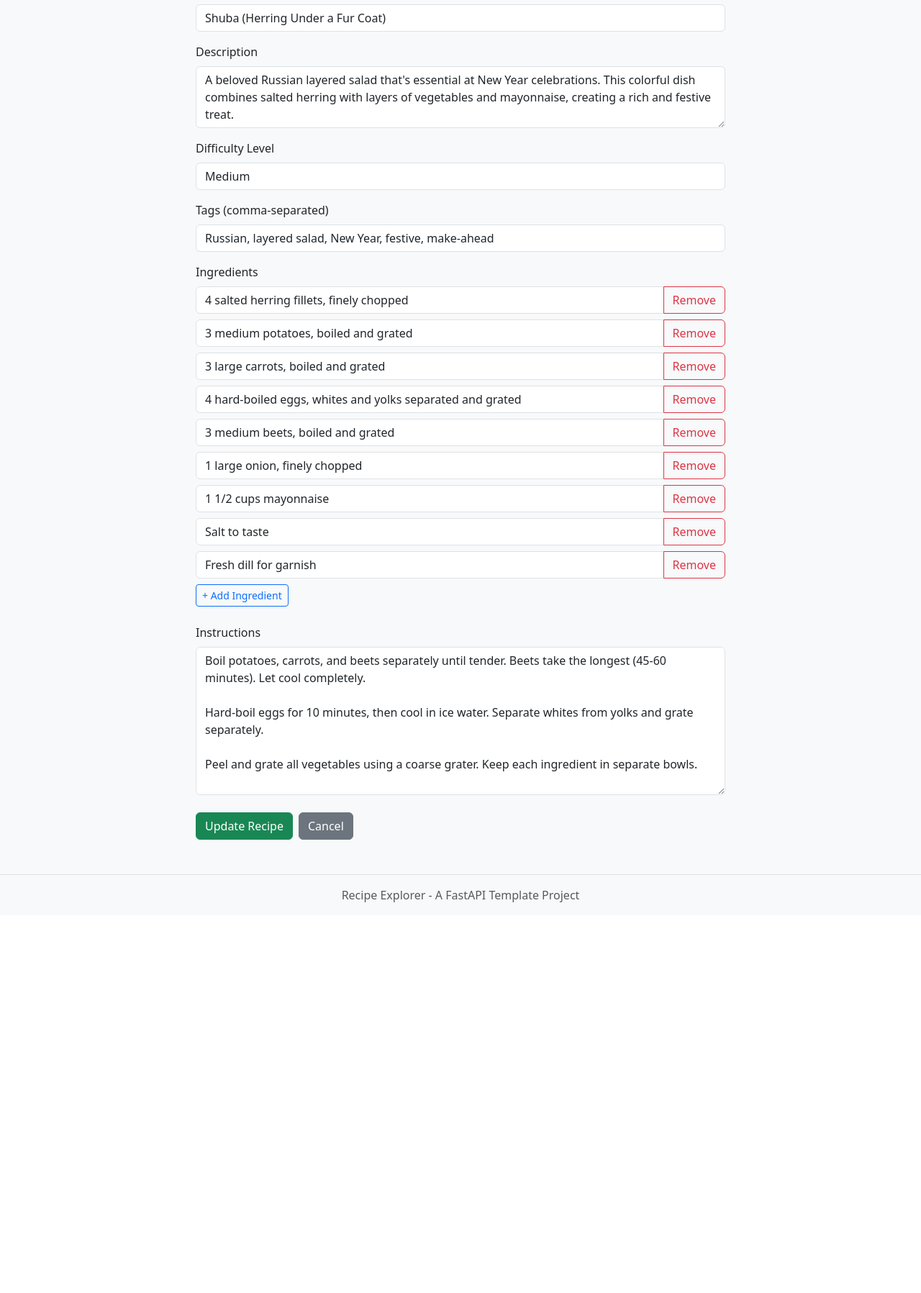
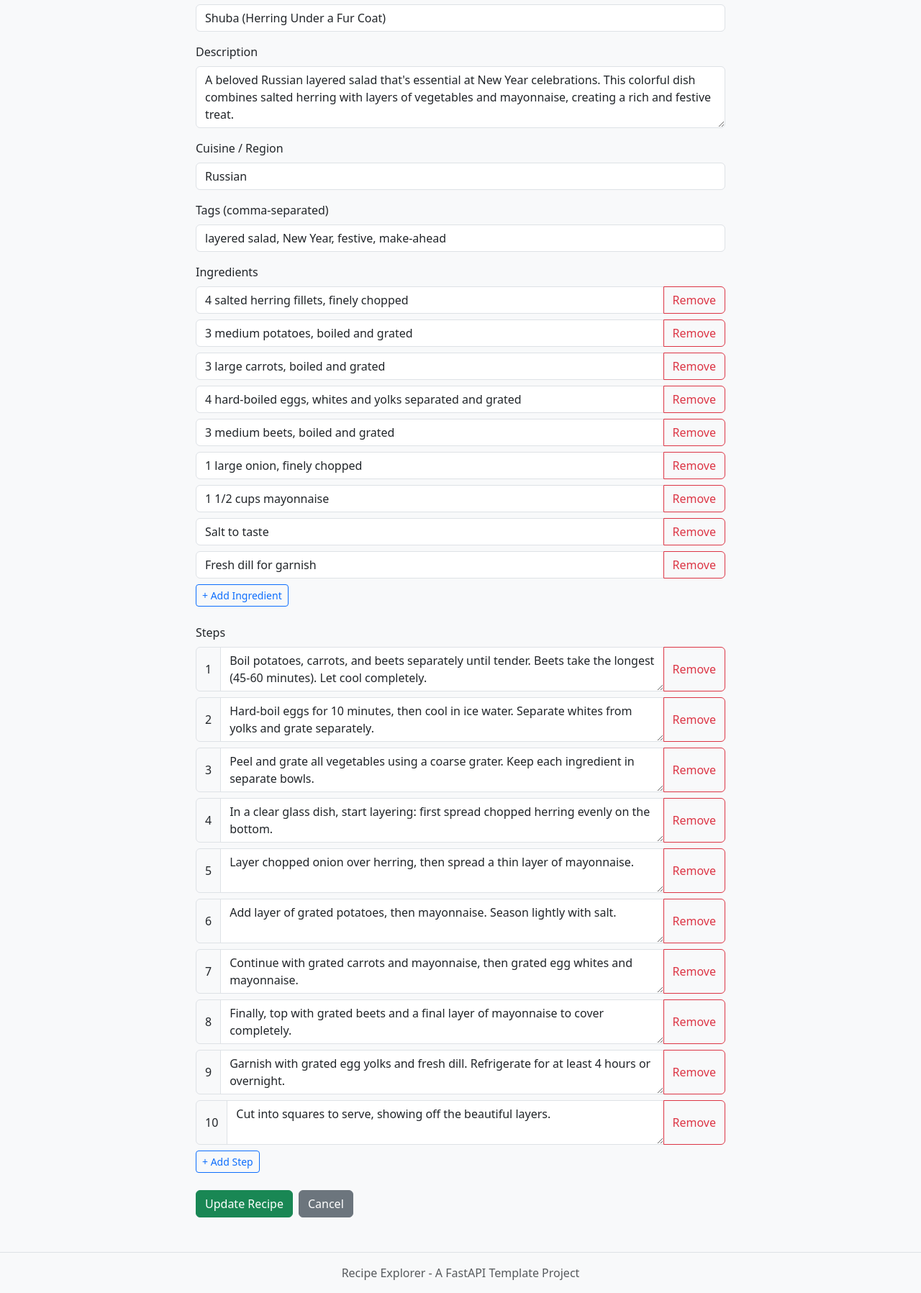
Before and after one commit to mynextproject-portfolio/recipe-explorer-mayurkusmade, a FastAPI app: page /recipes/shuba-russia-002/edit in a window 1280 px wide. Shown: the part 202-1999 px from the top of the page at 72% size. Before the commit the page ends 1456 px from the top, so only its background shows below. Run offline with FastAPI, Linux system fonts and the light colour scheme.

Commit message:
Update recipe schema with steps, cuisine, and no difficulty
Replace single-block instructions with a steps array, remove the subjective difficulty field, and add a dedicated cuisine field per Jamie's request. Update sample data, forms, templates, and tests.

Co-authored-by: Cursor <cursoragent@cursor.com>

```diff
--- a/app/templates/import.html
+++ b/app/templates/import.html
@@ -54,9 +54,9 @@
     "title": "Recipe Title",
     "description": "Recipe description",
     "ingredients": ["ingredient 1", "ingredient 2"],
-    "instructions": "First, do step 1.\n\nThen, do step 2.",
+    "steps": ["First, do step 1.", "Then, do step 2."],
     "tags": ["tag1", "tag2"],
-    "difficulty": "Easy",
+    "cuisine": "Italian",
     "created_at": "2024-01-01T00:00:00",
     "updated_at": "2024-01-01T00:00:00"
   }
--- a/app/templates/index.html
+++ b/app/templates/index.html
@@ -47,7 +47,7 @@
                     <p class="card-text">{{ recipe.description[:100] }}{% if recipe.description|length > 100 %}...{% endif %}</p>
                     <div class="mb-2">
                         <small class="text-muted">
-                            <strong>Difficulty:</strong> <span class="badge bg-{% if recipe.difficulty == 'Easy' %}success{% elif recipe.difficulty == 'Medium' %}warning{% else %}danger{% endif %}">{{ recipe.difficulty }}</span>
+                            <strong>Cuisine:</strong> <span class="badge bg-primary">{{ recipe.cuisine }}</span>
                         </small>
                     </div>
                     {% if recipe.tags %}
@@ -60,7 +60,7 @@
                     <div class="mb-2">
                         <small class="text-muted">
                             {{ recipe.ingredients|length }} ingredients •
-                            {{ recipe.instructions|length }} steps
+                            {{ recipe.steps|length }} steps
                         </small>
                     </div>
                 </div>
--- a/app/templates/recipe_form.html
+++ b/app/templates/recipe_form.html
@@ -35,13 +35,10 @@
             </div>
 
             <div class="mb-3">
-                <label for="difficulty" class="form-label">Difficulty Level</label>
-                <select class="form-control" id="difficulty" name="difficulty" required>
-                    <option value="">Select difficulty</option>
-                    <option value="Easy" {% if recipe and recipe.difficulty == 'Easy' %}selected{% endif %}>Easy</option>
-                    <option value="Medium" {% if recipe and recipe.difficulty == 'Medium' %}selected{% endif %}>Medium</option>
-                    <option value="Hard" {% if recipe and recipe.difficulty == 'Hard' %}selected{% endif %}>Hard</option>
-                </select>
+                <label for="cuisine" class="form-label">Cuisine / Region</label>
+                <input type="text" class="form-control" id="cuisine" name="cuisine"
+                       value="{% if recipe %}{{ recipe.cuisine }}{% endif %}"
+                       placeholder="e.g. Italian, Mexican, Southeast Asian" required>
             </div>
 
             <div class="mb-3">
@@ -82,11 +79,35 @@
                 <textarea name="ingredients" id="ingredients-data" style="display: none;"></textarea>
             </div>
 
-            <!-- Instructions Section -->
+            <!-- Steps Section -->
             <div class="mb-4">
-                <label for="instructions" class="form-label">Instructions</label>
-                <textarea class="form-control" id="instructions" name="instructions" rows="8" required
-                          placeholder="Enter complete cooking instructions...">{% if recipe %}{{ recipe.instructions }}{% endif %}</textarea>
+                <label class="form-label">Steps</label>
+                <div id="instructions-container">
+                    {% if recipe and recipe.steps %}
+                        {% for step in recipe.steps %}
+                        <div class="instruction-item mb-2">
+                            <div class="input-group">
+                                <span class="input-group-text">{{ loop.index }}</span>
+                                <textarea class="form-control instruction-input" rows="2" required>{{ step }}</textarea>
+                                <button type="button" class="btn btn-outline-danger remove-instruction">Remove</button>
+                            </div>
+                        </div>
+                        {% endfor %}
+                    {% else %}
+                        <div class="instruction-item mb-2">
+                            <div class="input-group">
+                                <span class="input-group-text">1</span>
+                                <textarea class="form-control instruction-input" rows="2"
+                                          placeholder="Enter instruction step..." required></textarea>
+                                <button type="button" class="btn btn-outline-danger remove-instruction">Remove</button>
+                            </div>
+                        </div>
+                    {% endif %}
+                </div>
+                <button type="button" id="add-instruction" class="btn btn-outline-primary btn-sm">
+                    + Add Step
+                </button>
+                <textarea name="steps" id="steps-data" style="display: none;"></textarea>
             </div>
 
             <!-- Submit Buttons -->
@@ -104,9 +125,7 @@
 
 {% block scripts %}
 <script>
-// Form submission handler to collect dynamic fields
 document.querySelector('form').addEventListener('submit', function(e) {
-    // Collect ingredients
     const ingredients = [];
     document.querySelectorAll('.ingredient-input').forEach(input => {
         if (input.value.trim()) {
@@ -114,6 +133,14 @@ document.querySelector('form').addEventListener('submit', function(e) {
         }
     });
     document.getElementById('ingredients-data').value = ingredients.join('\n');
+
+    const steps = [];
+    document.querySelectorAll('.instruction-input').forEach(input => {
+        if (input.value.trim()) {
+            steps.push(input.value.trim());
+        }
+    });
+    document.getElementById('steps-data').value = steps.join('\n');
 });
 </script>
 {% endblock %}
--- a/sample-recipes.json
+++ b/sample-recipes.json
@@ -13,9 +13,18 @@
       "Salt and pepper to taste",
       "Vegetable oil for frying"
     ],
-    "instructions": "Cut potatoes into thick fries, about 1/2 inch thick. Soak in cold water for 30 minutes to remove excess starch.\n\nHeat oil to 325°F (165°C) for the first fry. Fry potatoes for 3-4 minutes. Remove and drain on paper towels.\n\nIncrease oil temperature to 375°F (190°C). Fry potatoes again for 2-3 minutes until golden brown and crispy.\n\nFor the gravy: melt butter in a saucepan over medium heat. Whisk in flour and cook for 2 minutes to make a roux.\n\nGradually add beef stock while whisking constantly to prevent lumps. Add Worcestershire sauce.\n\nSimmer for 5-10 minutes until thickened. Season with salt and pepper.\n\nPlace hot fries in serving dish, top with cheese curds, then pour hot gravy over top.\n\nServe immediately while the cheese is melting and everything is hot.",
-    "tags": ["comfort food", "Canadian", "vegetarian-friendly"],
-    "difficulty": "Easy",
+    "steps": [
+      "Cut potatoes into thick fries, about 1/2 inch thick. Soak in cold water for 30 minutes to remove excess starch.",
+      "Heat oil to 325°F (165°C) for the first fry. Fry potatoes for 3-4 minutes. Remove and drain on paper towels.",
+      "Increase oil temperature to 375°F (190°C). Fry potatoes again for 2-3 minutes until golden brown and crispy.",
+      "For the gravy: melt butter in a saucepan over medium heat. Whisk in flour and cook for 2 minutes to make a roux.",
+      "Gradually add beef stock while whisking constantly to prevent lumps. Add Worcestershire sauce.",
+      "Simmer for 5-10 minutes until thickened. Season with salt and pepper.",
+      "Place hot fries in serving dish, top with cheese curds, then pour hot gravy over top.",
+      "Serve immediately while the cheese is melting and everything is hot."
+    ],
+    "tags": ["comfort food", "vegetarian-friendly"],
+    "cuisine": "Canadian",
     "created_at": "2024-01-15T10:30:00",
     "updated_at": "2024-01-15T10:30:00"
   },
@@ -34,9 +43,20 @@
       "Salt to taste",
       "Fresh dill for garnish"
     ],
-    "instructions": "Boil potatoes, carrots, and beets separately until tender. Beets take the longest (45-60 minutes). Let cool completely.\n\nHard-boil eggs for 10 minutes, then cool in ice water. Separate whites from yolks and grate separately.\n\nPeel and grate all vegetables using a coarse grater. Keep each ingredient in separate bowls.\n\nIn a clear glass dish, start layering: first spread chopped herring evenly on the bottom.\n\nLayer chopped onion over herring, then spread a thin layer of mayonnaise.\n\nAdd layer of grated potatoes, then mayonnaise. Season lightly with salt.\n\nContinue with grated carrots and mayonnaise, then grated egg whites and mayonnaise.\n\nFinally, top with grated beets and a final layer of mayonnaise to cover completely.\n\nGarnish with grated egg yolks and fresh dill. Refrigerate for at least 4 hours or overnight.\n\nCut into squares to serve, showing off the beautiful layers.",
-    "tags": ["Russian", "layered salad", "New Year", "festive", "make-ahead"],
-    "difficulty": "Medium",
+    "steps": [
+      "Boil potatoes, carrots, and beets separately until tender. Beets take the longest (45-60 minutes). Let cool completely.",
+      "Hard-boil eggs for 10 minutes, then cool in ice water. Separate whites from yolks and grate separately.",
+      "Peel and grate all vegetables using a coarse grater. Keep each ingredient in separate bowls.",
+      "In a clear glass dish, start layering: first spread chopped herring evenly on the bottom.",
+      "Layer chopped onion over herring, then spread a thin layer of mayonnaise.",
+      "Add layer of grated potatoes, then mayonnaise. Season lightly with salt.",
+      "Continue with grated carrots and mayonnaise, then grated egg whites and mayonnaise.",
+      "Finally, top with grated beets and a final layer of mayonnaise to cover completely.",
+      "Garnish with grated egg yolks and fresh dill. Refrigerate for at least 4 hours or overnight.",
+      "Cut into squares to serve, showing off the beautiful layers."
+    ],
+    "tags": ["layered salad", "New Year", "festive", "make-ahead"],
+    "cuisine": "Russian",
     "created_at": "2024-01-20T14:45:00",
     "updated_at": "2024-01-20T14:45:00"
   },
@@ -60,9 +80,20 @@
       "2 green onions, chopped",
       "Vegetable oil for deep frying"
     ],
-    "instructions": "Cut pork tenderloin into strips about 2 inches long and 1/2 inch thick. Season with salt and Shaoxing wine.\n\nMake batter by mixing cornstarch, flour, egg white, and 2-3 tablespoons water until smooth. Coat pork pieces.\n\nHeat oil to 350°F (175°C). Deep fry pork pieces until golden and crispy, about 4-5 minutes. Remove and drain.\n\nLet oil temperature rise to 375°F (190°C) and fry pork again for 1-2 minutes for extra crispiness.\n\nFor sauce: mix sugar, rice vinegar, soy sauce, and tomato paste in a small bowl until sugar dissolves.\n\nHeat 2 tablespoons oil in a wok over high heat. Add garlic and ginger, stir-fry for 30 seconds.\n\nPour in sauce mixture and bring to a boil. The sauce should be glossy and slightly thickened.\n\nAdd crispy pork pieces to the wok and quickly toss to coat with sauce.\n\nGarnish with chopped green onions and serve immediately while the pork is still crispy.\n\nServe with steamed rice and enjoy the contrast of crispy pork and tangy sauce.",
-    "tags": ["Chinese", "sweet and sour", "crispy", "Northeast Chinese", "stir-fry"],
-    "difficulty": "Hard",
+    "steps": [
+      "Cut pork tenderloin into strips about 2 inches long and 1/2 inch thick. Season with salt and Shaoxing wine.",
+      "Make batter by mixing cornstarch, flour, egg white, and 2-3 tablespoons water until smooth. Coat pork pieces.",
+      "Heat oil to 350°F (175°C). Deep fry pork pieces until golden and crispy, about 4-5 minutes. Remove and drain.",
+      "Let oil temperature rise to 375°F (190°C) and fry pork again for 1-2 minutes for extra crispiness.",
+      "For sauce: mix sugar, rice vinegar, soy sauce, and tomato paste in a small bowl until sugar dissolves.",
+      "Heat 2 tablespoons oil in a wok over high heat. Add garlic and ginger, stir-fry for 30 seconds.",
+      "Pour in sauce mixture and bring to a boil. The sauce should be glossy and slightly thickened.",
+      "Add crispy pork pieces to the wok and quickly toss to coat with sauce.",
+      "Garnish with chopped green onions and serve immediately while the pork is still crispy.",
+      "Serve with steamed rice and enjoy the contrast of crispy pork and tangy sauce."
+    ],
+    "tags": ["sweet and sour", "crispy", "Northeast Chinese", "stir-fry"],
+    "cuisine": "Chinese",
     "created_at": "2024-01-25T09:15:00",
     "updated_at": "2024-01-25T09:15:00"
   }
```
Also changed, not shown: app/models.py (+7 -13 lines), app/routes/pages.py (+16 -14 lines), app/templates/recipe_detail.html (+11 -10 lines), tests/conftest.py (+2 -2 lines).
